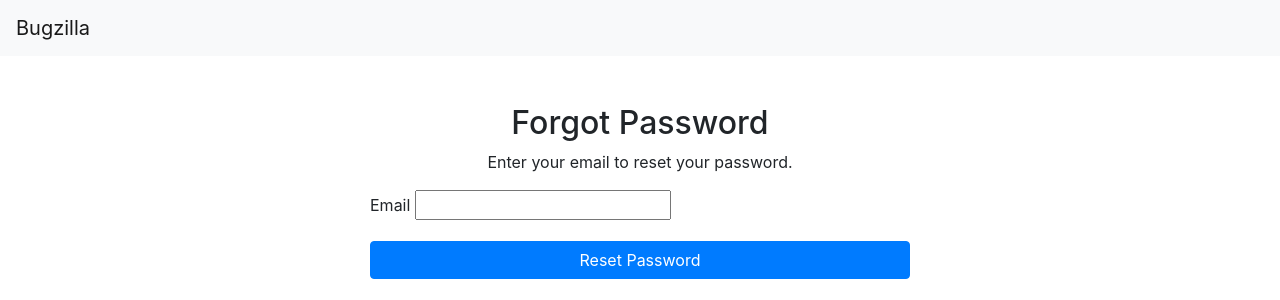
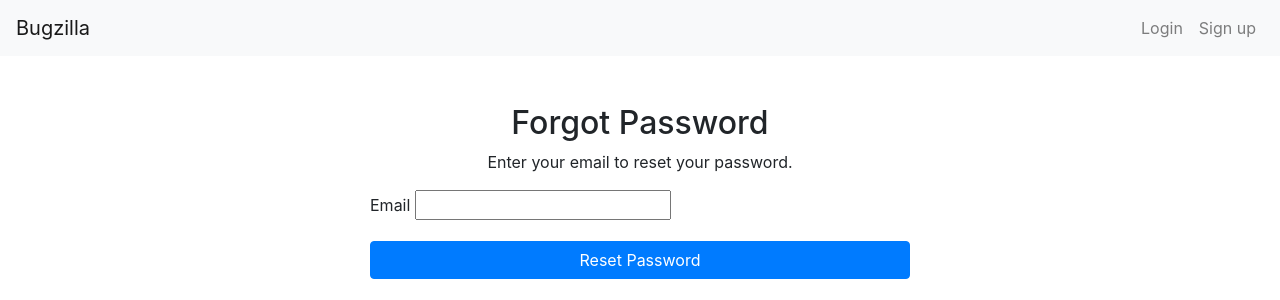
Before and after one commit to ZainabKhalid21/Bugzilla-App, a Django app: page /forgot_password/ in a window 1280 px wide. Shown: the top 300 px of the page. Run offline with Django 3.2, Linux system fonts and the light colour scheme; some libraries are stand-ins or nearby versions.

Commit message:
Resolved comments

```diff
--- a/bugzilla/user/templates/base.html
+++ b/bugzilla/user/templates/base.html
@@ -32,7 +32,6 @@
                     </li>
                 {% endif %}
 
-
                 {% if request.resolver_match.url_name == 'user_list' %}
                     <li class="nav-item">
                         <a class="nav-link" href="{% url 'homepage' %}">Homepage</a>
@@ -45,14 +44,14 @@
                 <li class="nav-item">
                     <a class="nav-link" href="{% url 'logout' %}">Log out</a>
                 </li>
-            {% elif request.resolver_match.url_name == 'signup' %}
+            {% else %}
+                {% if request.resolver_match.url_name != 'login' %}
                     <li class="nav-item">
-                <span class="nav-link">Don't have an account? <a href="{% url 'login' %}">Login in</a></span>
+                        <a class="nav-link" href="{% url 'login' %}">Login</a>
                     </li>
-            {% elif request.resolver_match.url_name == 'login' %}
+                {% endif %}
                 <li class="nav-item">
-                    <span class="nav-link">Don't have an account? <a href="{% url 'signup' %}">Sign up</a></span>
-                </li>
+                    <a class="nav-link" href="{% url 'signup' %}">Sign up</a>
                 </li>
             {% endif %}
         </ul>
--- a/bugzilla/user/views.py
+++ b/bugzilla/user/views.py
@@ -29,6 +29,7 @@ def signup(request):
 #**************************************LOGIN********************************************************#
 class CustomLoginView(LoginView):
     template_name = 'login.html'
+
 
 
 #***********************************FORGOT PASSWORD*********************************************************#
```
Lines whose indentation alone changed are shown as unchanged.
